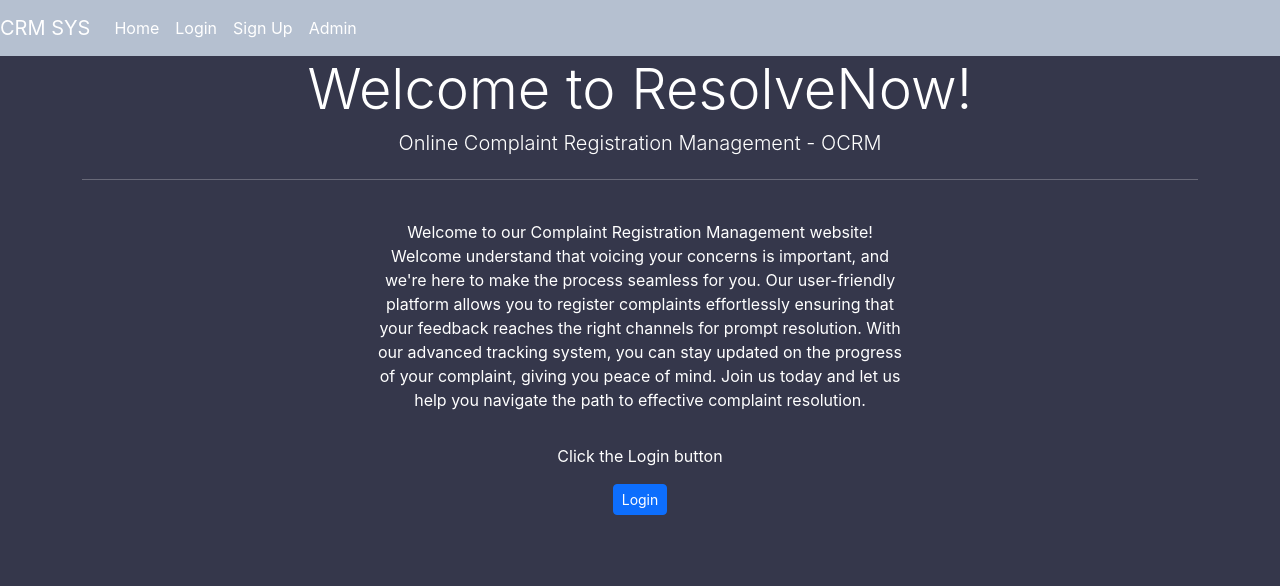
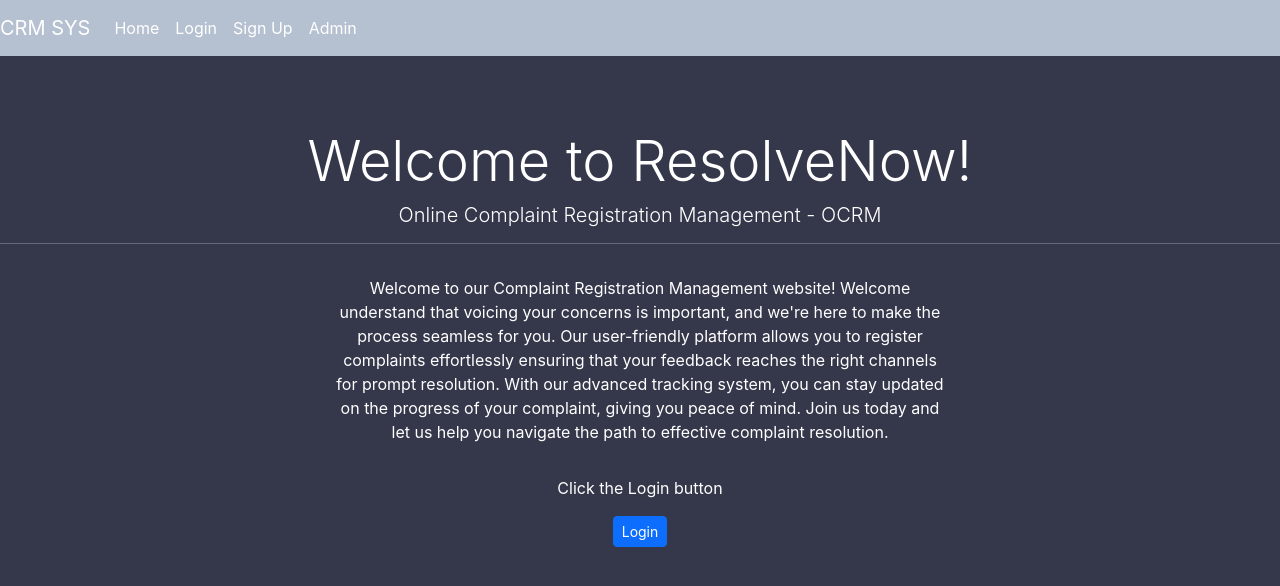
Before and after one commit to EllaRepo/resolvenow, a React (Create React App) app in the folder frontend/: page / in a window 1280 px wide. Shown: the top 586 px of the page. Built offline with nearby package versions, Linux system fonts and the light colour scheme.

Commit message:
Update alignment and spacing of Home page container's items

```diff
--- a/frontend/src/containers/Home.js
+++ b/frontend/src/containers/Home.js
@@ -2,12 +2,15 @@ import React from 'react';
 import { Link } from 'react-router-dom';
 
 const Home = () => (
-    <main className='pt-30'>
-        <div className='jumbotron mb-0 bg-image text-center shadow-1-strong rounded text-white'>
-            <div className='container'>
+    <div>
+        <>
+            <section className=''>
+                <div className='py-4'>
+                    <div className='jumbotron mt-6 bg-image text-center shadow-1-strong rounded text-white'>
+                        <div className='mt-4 pt-4'>
                             <h1 className='display-4 text-center'>Welcome to ResolveNow!</h1>
                             <h2 className='lead text-center'>Online Complaint Registration Management - OCRM</h2>
-                <hr className='my-4' />
+                            <hr className='horizontal_line' />
                             <div className='d-flex justify-content-center'>
                                 <p className='text-justify w-50 p-3 '>
                                     Welcome to our Complaint Registration Management website! Welcome
@@ -23,7 +26,10 @@ const Home = () => (
                             <Link className='btn btn-primary blue_button btn-sm' to='/login' role='button'>Login</Link>
                         </div>
                     </div>
-    </main>
+                </div>
+            </section>
+        </>
+    </div>
 );
 
 export default Home;
```
Lines whose indentation alone changed are shown as unchanged.
